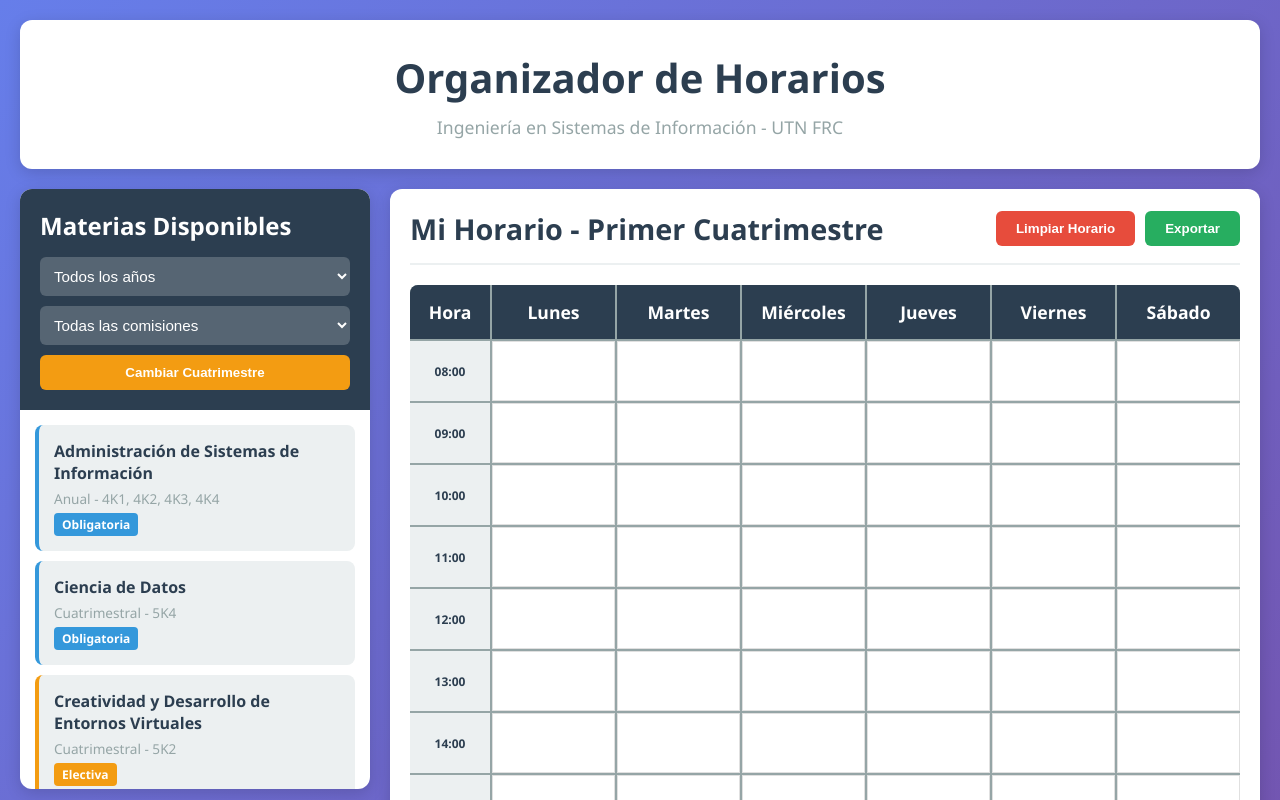
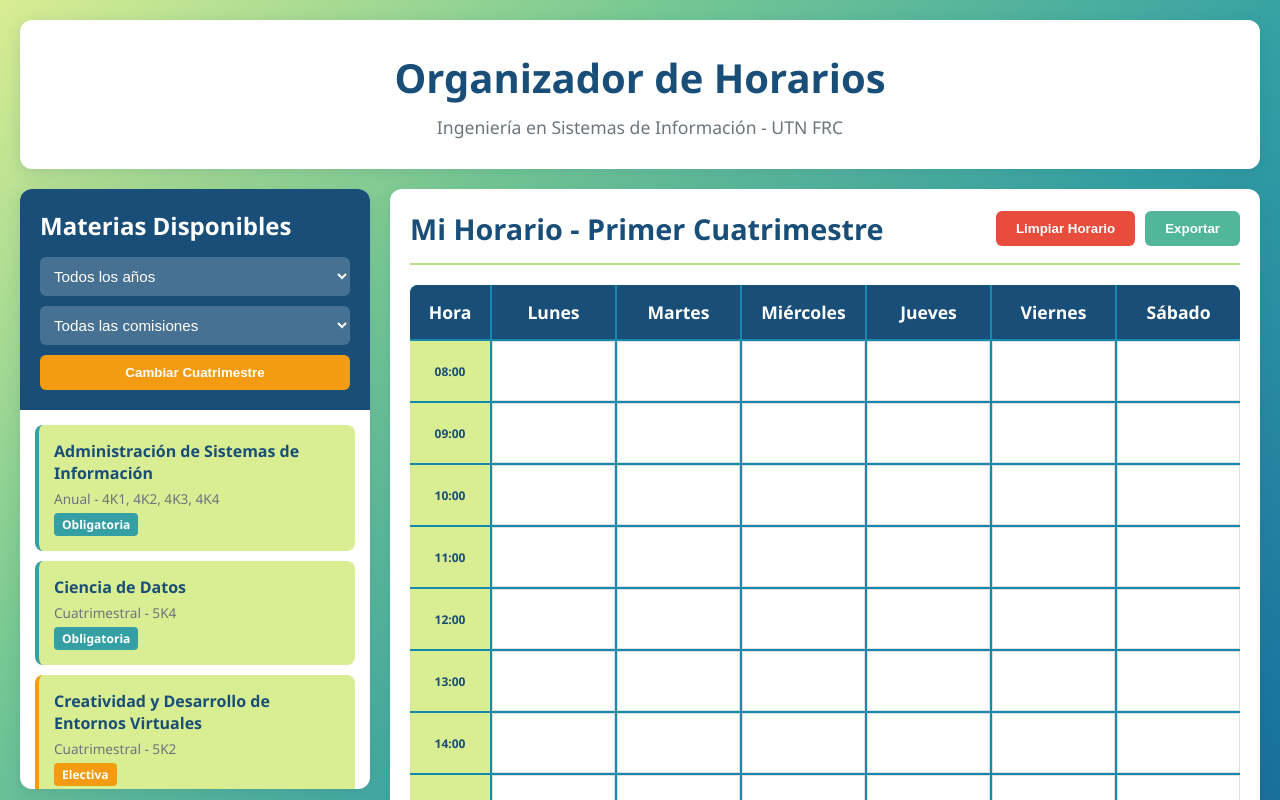
Before and after one commit to Shadow987654/Organizador-Horarios, a plain HTML site: page index.html in a window 1280 px wide. Both pictures are taken after a click on the button "Primer Cuatrimestre". Shown: the top 800 px of the page. Drawn offline with nearby package versions, Linux system fonts and the light colour scheme.

Commit message:
Cambio paleta de colores

```diff
--- a/app.js
+++ b/app.js
@@ -114,6 +114,14 @@ function cargarMaterias() {
             };
         }
         materiasUnicas[key].comisiones.push(materia.comision);
+    });
+
+    // Filtrar materias que ya están en el horario
+    const materiasEnHorario = horarioActual.map(item => item.nombre);
+    Object.keys(materiasUnicas).forEach(key => {
+        if (materiasEnHorario.includes(key)) {
+            delete materiasUnicas[key];
+        }
     });
 
     // Ordenar y mostrar
@@ -281,6 +289,7 @@ function agregarAlHorarioDesdePreview(materia, comision) {
 
     horarioActual.push(item);
     renderizarHorario();
+    cargarMaterias(); // Actualizar lista de materias para ocultar la agregada
 
     mostrarNotificacion(`✓ ${materia.nombre} (${comision}) agregada al horario`, 'success');
 }
@@ -390,6 +399,7 @@ function eliminarDelHorario(id) {
         const materia = horarioActual[index];
         horarioActual.splice(index, 1);
         renderizarHorario();
+        cargarMaterias(); // Actualizar lista de materias para volver a mostrar la eliminada
         mostrarNotificacion(`✗ ${materia.nombre} (${materia.comision}) eliminada del horario`, 'danger');
     }
 }
@@ -406,6 +416,7 @@ function limpiarHorario() {
         colorIndex = 0;
         limpiarPreview();
         renderizarHorario();
+        cargarMaterias(); // Actualizar lista de materias para volver a mostrarlas todas
         mostrarNotificacion('Horario limpiado correctamente', 'success');
     }
 }
--- a/styles.css
+++ b/styles.css
@@ -1,25 +1,41 @@
-* {
+    * {
     margin: 0;
     padding: 0;
     box-sizing: border-box;
 }
 
 :root {
-    --primary-color: #2c3e50;
-    --secondary-color: #3498db;
-    --success-color: #27ae60;
+    /* Paleta de colores principal - Verde a Azul */
+    --primary-color: #184e77;
+    --primary-light: #1e6091;
+    --secondary-color: #1a759f;
+    --secondary-light: #168aad;
+    --accent-color: #34a0a4;
+    --accent-light: #52b69a;
+    --green-light: #76c893;
+    --lighter-green: #99d98c;
+    --light-green: #b5e48c;
+    --lightest-green: #d9ed92;
+
+    /* Colores de estado */
+    --success-color: #52b69a;
     --danger-color: #e74c3c;
     --warning-color: #f39c12;
-    --light-gray: #ecf0f1;
-    --dark-gray: #95a5a6;
+
+    /* Neutros */
     --white: #ffffff;
-    --shadow: 0 2px 8px rgba(0, 0, 0, 0.1);
-    --shadow-lg: 0 4px 16px rgba(0, 0, 0, 0.15);
+    --light-gray: #f8f9fa;
+    --medium-gray: #e9ecef;
+    --dark-gray: #6c757d;
+
+    /* Sombras */
+    --shadow: 0 2px 8px rgba(24, 78, 119, 0.1);
+    --shadow-lg: 0 4px 16px rgba(24, 78, 119, 0.15);
 }
 
 body {
     font-family: 'Segoe UI', Tahoma, Geneva, Verdana, sans-serif;
-    background: linear-gradient(135deg, #667eea 0%, #764ba2 100%);
+    background: linear-gradient(135deg, #d9ed92 0%, #76c893 25%, #34a0a4 50%, #1a759f 75%, #184e77 100%);
     min-height: 100vh;
     padding: 20px;
 }
@@ -97,7 +113,7 @@ header p {
 }
 
 .btn-cuatrimestre:hover {
-    background: #2980b9;
+    background: var(--secondary-light);
     transform: translateY(-2px);
     box-shadow: var(--shadow);
 }
@@ -178,14 +194,14 @@ header p {
     padding: 15px;
     margin-bottom: 10px;
     border-radius: 8px;
-    background: var(--light-gray);
+    background: var(--lightest-green);
     cursor: pointer;
     transition: all 0.3s ease;
-    border-left: 4px solid var(--secondary-color);
+    border-left: 4px solid var(--accent-color);
 }
 
 .materia-item:hover {
-    background: #d5dbdb;
+    background: var(--light-green);
     transform: translateX(5px);
 }
 
@@ -211,7 +227,7 @@ header p {
     font-size: 0.75rem;
     font-weight: 600;
     margin-top: 5px;
-    background: var(--secondary-color);
+    background: var(--accent-color);
     color: var(--white);
 }
 
@@ -235,7 +251,7 @@ header p {
     align-items: center;
     margin-bottom: 20px;
     padding-bottom: 15px;
-    border-bottom: 2px solid var(--light-gray);
+    border-bottom: 2px solid var(--light-green);
 }
 
 .calendar-header h2 {
@@ -280,7 +296,7 @@ header p {
     display: grid;
     grid-template-columns: 80px repeat(6, 1fr);
     gap: 2px;
-    background: var(--dark-gray);
+    background: var(--secondary-light);
     border-radius: 8px;
     overflow: hidden;
     flex: 1;
@@ -296,7 +312,7 @@ header p {
 }
 
 .time-label {
-    background: var(--light-gray);
+    background: var(--lightest-green);
     padding: 10px 5px;
     text-align: center;
     font-size: 0.75rem;
@@ -406,7 +422,7 @@ header p {
 .horarios-panel {
     margin-top: 20px;
     padding: 20px;
-    background: var(--light-gray);
+    background: var(--lightest-green);
     border-radius: 8px;
 }
 
@@ -474,7 +490,7 @@ header p {
 }
 
 .horario-option.disponible:hover {
-    background: #e8f8f5;
+    background: var(--lightest-green);
 }
 
 .horario-option.conflicto {
@@ -642,14 +658,14 @@ header p {
 }
 
 .materias-list::-webkit-scrollbar-track {
-    background: var(--light-gray);
+    background: var(--lightest-green);
 }
 
 .materias-list::-webkit-scrollbar-thumb {
-    background: var(--dark-gray);
+    background: var(--accent-color);
     border-radius: 4px;
 }
 
 .materias-list::-webkit-scrollbar-thumb:hover {
-    background: var(--primary-color);
+    background: var(--secondary-color);
 }
```
